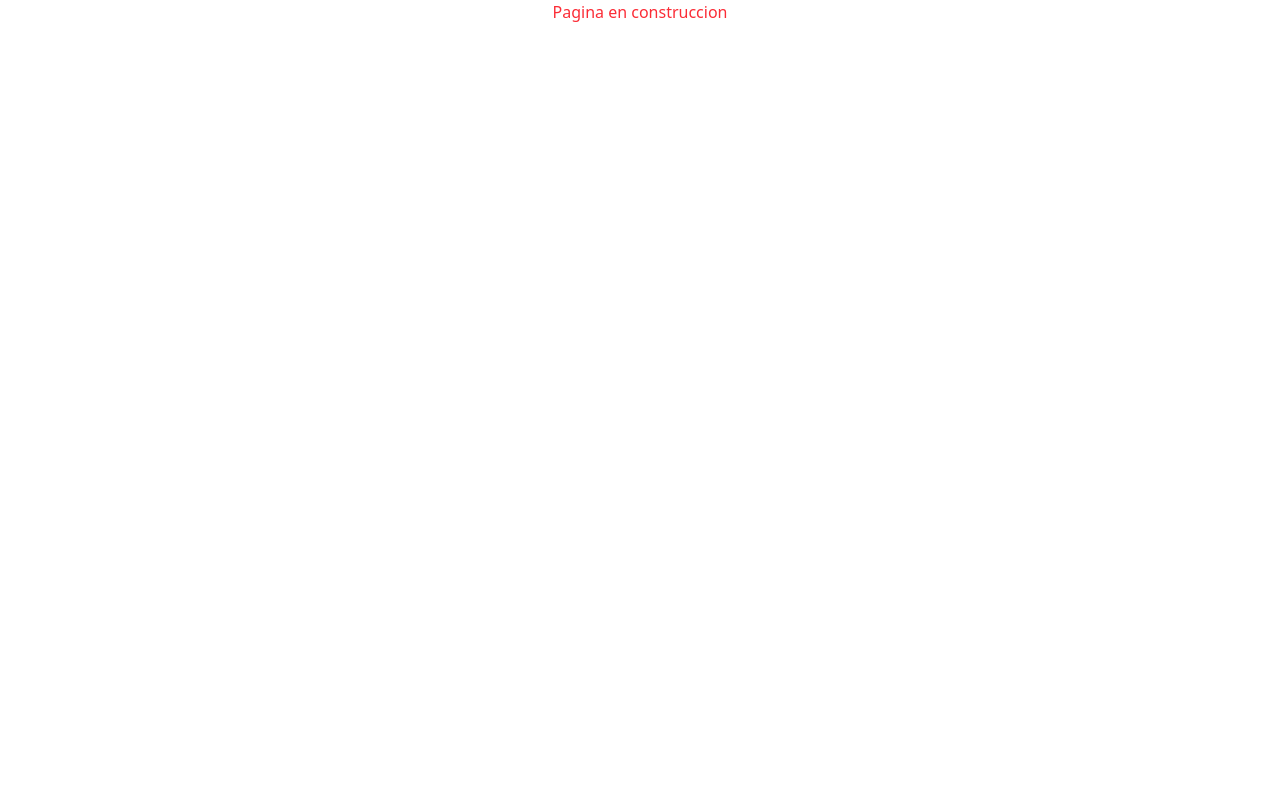
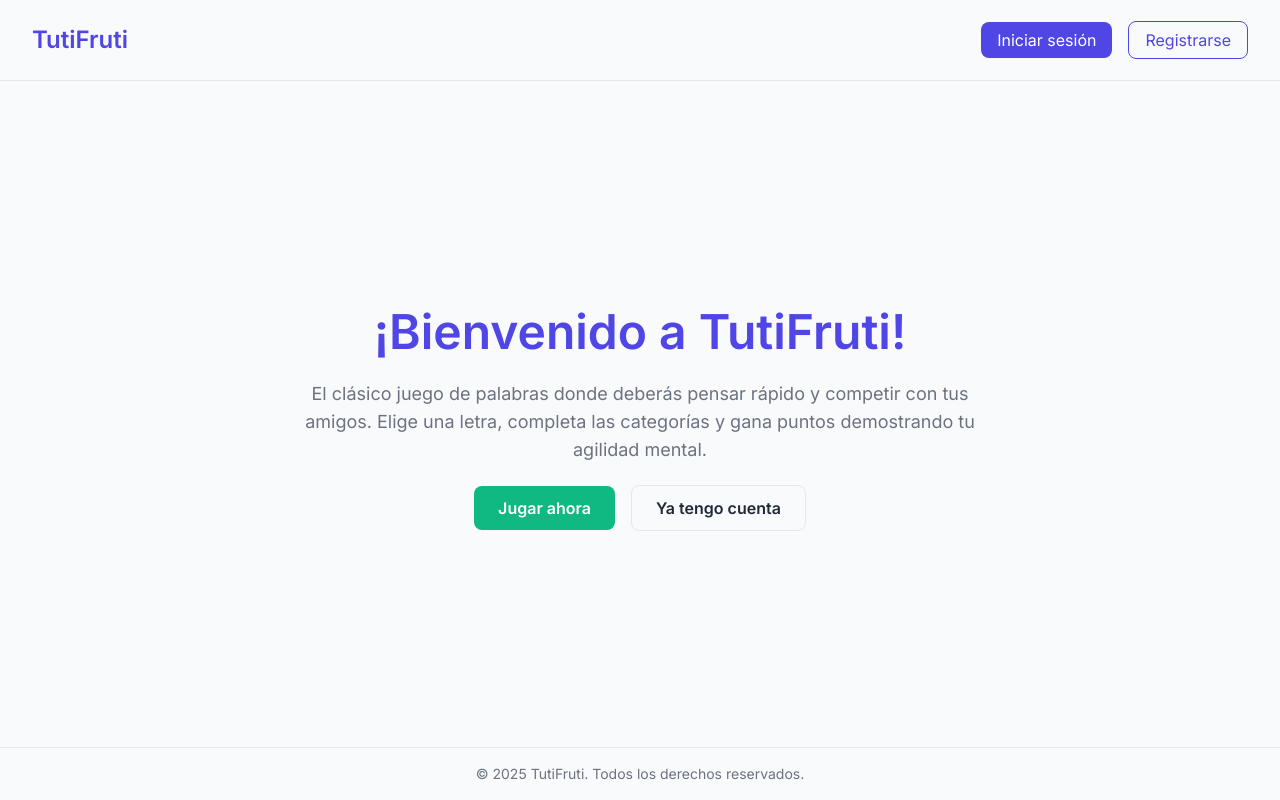
Before and after one commit to gian-marco24/Tuti-Fruti-Online, a React (Vite) app: page / in a window 1280 px wide. Built offline with nearby package versions, Linux system fonts and the light colour scheme.

Commit message:
Landing Page Provisional y tailwind colors

```diff
--- a/src/app/App.tsx
+++ b/src/app/App.tsx
@@ -1,12 +1,59 @@
 
-
-function App() {
-
+export default function App() {
   return (
     <>
-      <h2 className="w-full text-center align-middle text-red-500">Pagina en construccion</h2>
+    <div className="min-h-screen flex flex-col bg-bg-light text-text-default">
+      {/* Header */}
+      <header className="w-full py-6 px-8 flex justify-between items-center border-b border-border-light">
+        <h1 className="text-2xl font-bold text-primary">TutiFruti</h1>
+        <div className="space-x-4">
+          <a
+            href="/login"
+            className="px-4 py-2 rounded-lg bg-primary text-white hover:bg-primary-dark transition"
+          >
+            Iniciar sesión
+          </a>
+          <a
+            href="/register"
+            className="px-4 py-2 rounded-lg border border-primary text-primary hover:bg-primary-light hover:text-white transition"
+          >
+            Registrarse
+          </a>
+        </div>
+      </header>
+
+      {/* Hero */}
+      <main className="flex flex-1 flex-col items-center justify-center text-center px-6">
+        <h2 className="text-4xl md:text-5xl font-bold text-primary mb-6">
+          ¡Bienvenido a TutiFruti!
+        </h2>
+        <p className="max-w-2xl text-lg text-text-muted mb-8">
+          El clásico juego de palabras donde deberás pensar rápido y competir con
+          tus amigos. Elige una letra, completa las categorías y gana puntos
+          demostrando tu agilidad mental.
+        </p>
+
+        <div className="space-x-4">
+          <a
+            href="/register"
+            className="px-6 py-3 rounded-lg bg-accent text-white font-semibold hover:bg-primary transition"
+          >
+            Jugar ahora
+          </a>
+          <a
+            href="/login"
+            className="px-6 py-3 rounded-lg border border-border-light text-text-default font-semibold hover:bg-border-light hover:text-primary transition"
+          >
+            Ya tengo cuenta
+          </a>
+        </div>
+      </main>
+
+      {/* Footer */}
+      <footer className="w-full py-4 text-center text-sm text-text-muted border-t border-border-light">
+        © {new Date().getFullYear()} TutiFruti. Todos los derechos reservados.
+      </footer>
+    </div>
     </>
-  )
+  );
 }
-
-export default App
--- a/src/index.css
+++ b/src/index.css
@@ -1 +1,37 @@
+@import url("https://fonts.googleapis.com/css2?family=Inter:wght@400;500;600&display=swap");
 @import "tailwindcss";
+
+/* Definición de tu tema / variables globales */
+@theme {
+  /* Fuente predeterminada */
+  --font-sans: "Inter", system-ui, -apple-system, BlinkMacSystemFont, "Segoe UI", Roboto, "Helvetica Neue", Arial, sans-serif;
+
+  /* Colores principales */
+  --color-primary-light: #818CF8;
+  --color-primary: #4F46E5;
+  --color-primary-dark: #3730A3;
+
+  --color-accent: #10B981;
+
+  /* Neutrales / textos */
+  --color-text-default: #1F2937;
+  --color-text-muted: #6B7280;
+
+  /* Fondos */
+  --color-bg-light: #F9FAFB;
+  --color-bg-dark: #111827;
+
+  /* Estados */
+  --color-success: #22C55E;
+  --color-error: #EF4444;
+  --color-warning: #F59E0B;
+
+  /* Borde / división */
+  --color-border-light: #E5E7EB;
+  --color-neutral-dark: #374151;
+}
+
+/* Opcional: si querés asignar la fuente por defecto para todos los textos */
+:root {
+  font-family: var(--font-sans);
+}
```
